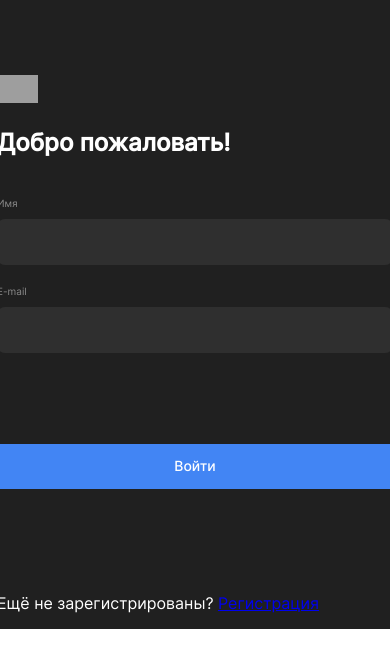
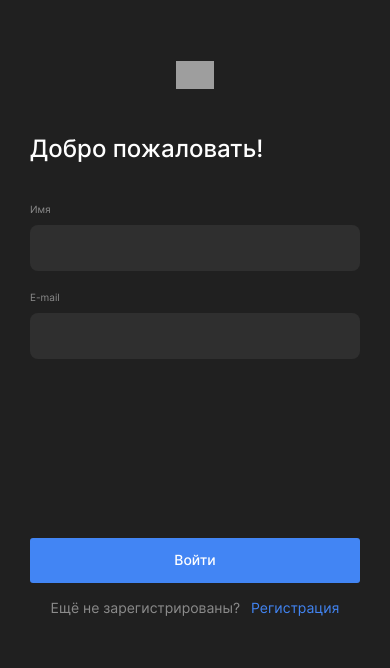
Before and after one commit to Yuliya-Lov/movies-explorer-frontend, a React (Create React App) app: page /signin in a window 390 px wide. Shown: the top 668 px of the page. Built offline with nearby package versions, Linux system fonts and the light colour scheme; grey boxes are pictures that could not be loaded.

Commit message:
feat: adapt signup&sigin

```diff
--- a/src/components/App/App.css
+++ b/src/components/App/App.css
@@ -1,5 +1,6 @@
 .root {
   width: 100%;
+  min-width: 319px;
   background-color: #202020;
   display: flex;
   flex-direction: column;
--- a/src/components/EntryForm/EntryForm.css
+++ b/src/components/EntryForm/EntryForm.css
@@ -4,6 +4,9 @@
   width: 100%;
   max-width: 396px;
   min-height: 380px;
+  display: flex;
+  flex-direction: column;
+  justify-content: space-between;
 }
 
 .entry-form__container {
@@ -42,13 +45,20 @@
   font-weight: 500;
 }
 
+.entry-form__input_error {
+  color: #EE3465;
+}
+
 .entry-form__input-error {
   margin: 0;
   padding: 0;
+  color: #EE3465;
+  font-size: 10px;
+  font-weight: 400;
 }
 
 .entry-form__submit-button {
-  margin: 71px 0 0 0;
+  margin: 69px 0 0 0;
   padding: 0;
   border: none;
   width: 396px;
@@ -64,3 +74,21 @@
 .entry-form__submit-button:hover {
   opacity: .8;
 }
+
+@media screen and (max-width: 600px) {
+  .entry-form__submit-button {
+    width: 100%;
+  }
+}
+
+@media screen and (max-width: 380px) {
+  .entry-form {
+    margin: 80px 0 0 0;
+    min-height: 468px;
+  }
+
+  .entry-form__submit-button {
+    margin: 157px 0 0 0;
+    font-size: 12px;
+  }
+}
--- a/src/components/EntryForm/EntryForm.js
+++ b/src/components/EntryForm/EntryForm.js
@@ -9,7 +9,7 @@ function EntryForm({ buttonText }) {
       <div className='entry-form__container'>
         <div className='entry-form__input-area'>
           <label htmlFor='name' className='entry-form__input-label'>Имя</label>
-          <input id='name' className='entry-form__input'></input>
+          <input type="text" id='name' className='entry-form__input'></input>
           <span className="entry-form__input-error name-input-error"></span>
         </div>
         <div className='entry-form__input-area'>
@@ -20,13 +20,12 @@ function EntryForm({ buttonText }) {
         {location.pathname === '/signup' &&
           <div className='entry-form__input-area'>
             <label htmlFor='password' className='entry-form__input-label'>Пароль</label>
-            <input id='password' className='entry-form__input'></input>
-            <span className="entry-form__input-error password-input-error"></span>
+            <input type="password" id='password' className='entry-form__input entry-form__input_error'></input>
+            <span className="entry-form__input-error password-input-error">Что-то пошло не так...</span>
           </div>
         }
-        <button className='entry-form__submit-button'>{buttonText}</button>
       </div>
-
+      <button className='entry-form__submit-button'>{buttonText}</button>
     </form>
   );
 }
--- a/src/components/FormHeader/FormHeader.css
+++ b/src/components/FormHeader/FormHeader.css
@@ -14,3 +14,16 @@
   height: 38px;
   object-fit: contain;
 }
+
+@media screen and (max-width: 790px) {
+  .form-header {
+    margin-top: 232px;
+  }
+}
+
+@media screen and (max-width: 600px) {
+  .form-header {
+    margin-top: 56px;
+    align-items: center;
+  }
+}
--- a/src/components/Login/Login.css
+++ b/src/components/Login/Login.css
@@ -0,0 +1,63 @@
+.login {
+  box-sizing: border-box;
+  width: 100%;
+  max-width: 396px;
+  min-height: calc(100vh - 108px);
+  display: flex;
+  flex-direction: column;
+  align-items: center;
+}
+
+.login__greeting {
+  margin: 40px 0 0 0;
+  padding: 0;
+  font-size: 24px;
+  font-weight: 500;
+  align-self: flex-start;
+}
+
+.login__redirection {
+  margin: 16px 0 0 0;
+  padding: 0;
+  color: #8B8B8B;
+  font-size: 14px;
+  font-weight: 400;
+}
+
+.login__link {
+  padding-left: 3px;
+  text-decoration: none;
+  color: #4285F4;
+  cursor: pointer;
+}
+
+.login__link:hover {
+  opacity: .7;
+}
+
+@media screen and (max-width: 790px) {
+  .login {
+    min-height: calc(100vh - 270px);
+  }
+
+  .login__link {
+    padding-left: 7px;
+  }
+}
+
+@media screen and (max-width: 600px) {
+  .login {
+    width: calc(100% - 60px);
+    min-height: calc(100vh - 94px);
+  }
+}
+@media screen and (max-width: 380px) {
+  .login__greeting {
+    align-self: center;
+    margin: 50px 0 0 0;
+  }
+  .login__redirection {
+    margin: 14px 0 0 0;
+    font-size: 12px;
+  }
+}
--- a/src/components/Register/Register.css
+++ b/src/components/Register/Register.css
@@ -34,3 +34,30 @@
 .register__link:hover {
   opacity: .7;
 }
+
+@media screen and (max-width: 790px) {
+  .register {
+    min-height: calc(100vh - 270px);
+  }
+
+  .register__link {
+    padding-left: 7px;
+  }
+}
+
+@media screen and (max-width: 600px) {
+  .register {
+    width: calc(100% - 60px);
+    min-height: calc(100vh - 94px);
+  }
+}
+@media screen and (max-width: 380px) {
+  .register__greeting {
+    align-self: center;
+    margin: 50px 0 0 0;
+  }
+  .register__redirection {
+    margin: 14px 0 0 0;
+    font-size: 12px;
+  }
+}
```
